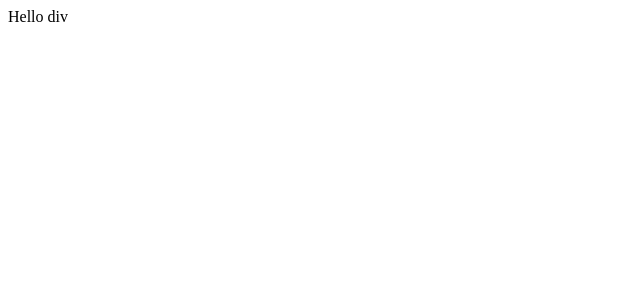
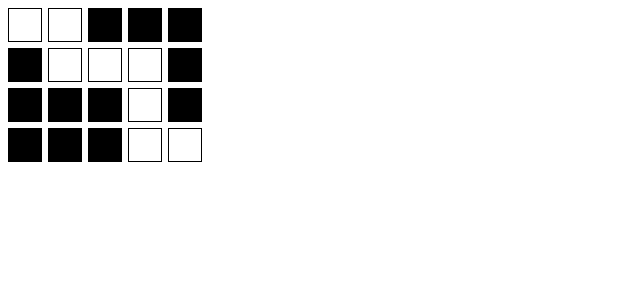
Before and after one commit to judgeou/maze, a Vue app: page / in a window 1280 px wide. Shown: the top 300 px of the page, without its empty margins (0-640 px from the left). Built offline with nearby package versions, Linux system fonts and the light colour scheme; the HTML template or start-up script is replaced by a standard one.

Commit message:
基本ui映射

```diff
--- a/components/DivMatrix.vue
+++ b/components/DivMatrix.vue
@@ -1,6 +1,10 @@
 <template>
-  <div>
-    Hello div
+  <div class="div-matrix">
+    <div v-for="(row, x) in matrix" :key="x">
+      <div class="cell" :class="{ black: p <= 0 }" v-for="(p, y) in row" :key="y" :style="{ left: `${y * 2.5}em`, top: `${x * 2.5}em` }">
+
+      </div>
+    </div>
   </div>
 </template>
 
@@ -15,7 +19,13 @@ const m = [
 ]
 
 export default {
+  data () {
+    return {
+      matrix: []
+    }
+  },
   created () {
+    this.matrix = m
     console.log(
       solveMaze(m, [0, 0], [3, 4])
     )
@@ -24,5 +34,16 @@ export default {
 </script>
 
 <style>
-
+.div-matrix {
+  position: relative;
+}
+.cell {
+  border: 1px black solid;
+  width: 2em;
+  height: 2em;
+  position:absolute;
+}
+.black {
+  background: black;
+}
 </style>
```
